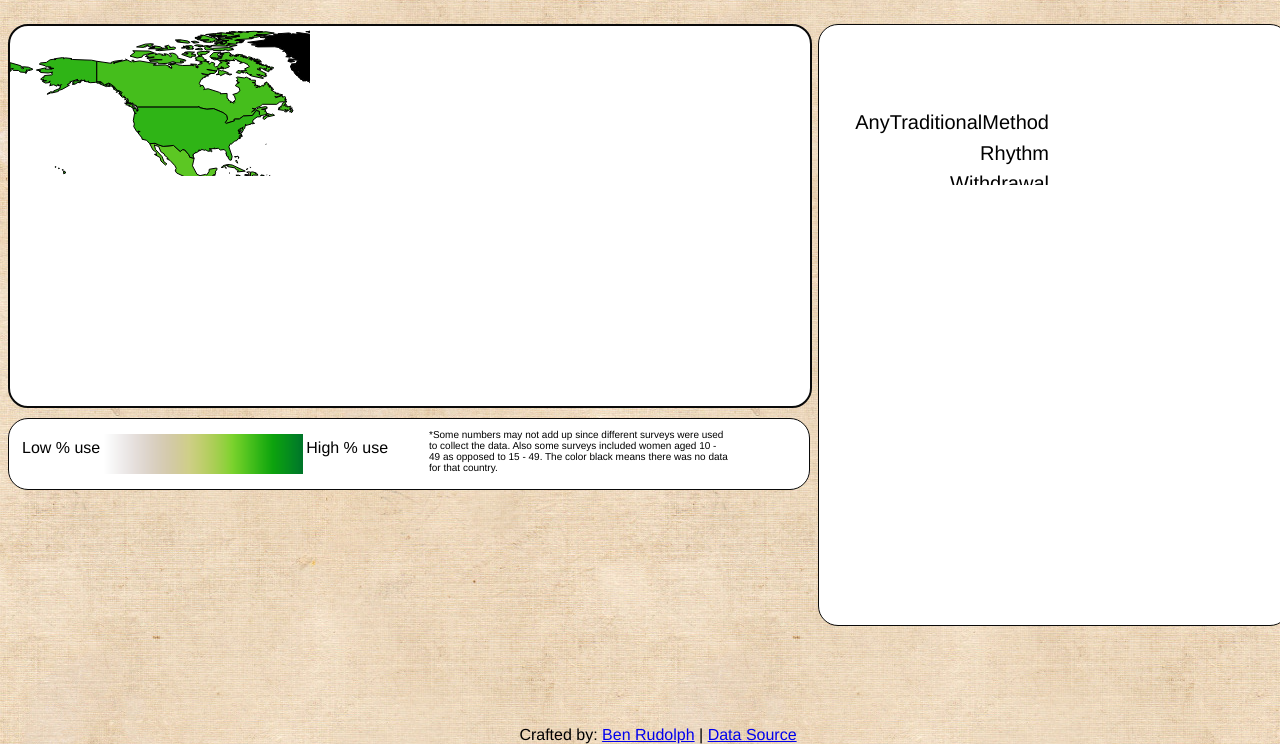
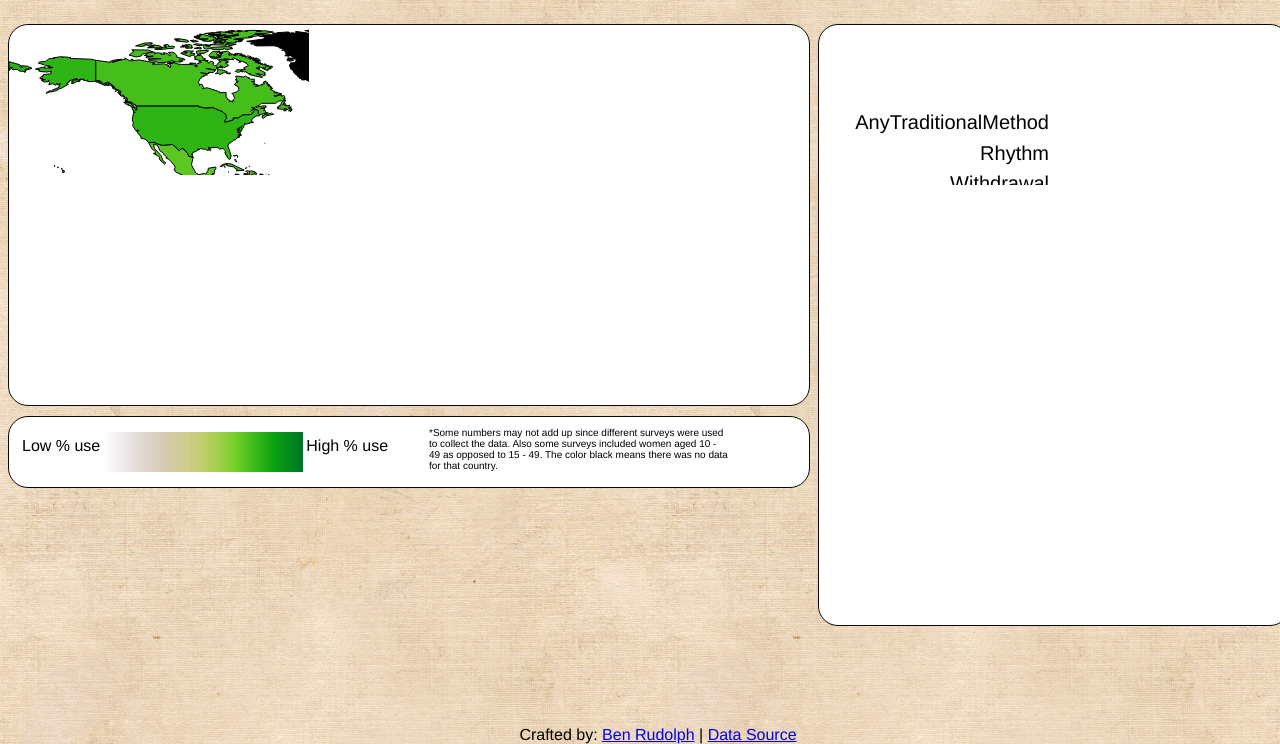
Before and after one commit to benrudolph/contraceptive_vis, a plain HTML site: page public/index.html in a window 1280 px wide. Shown: the part 75-819 px from the top of the page. Drawn offline with Linux system fonts and the light colour scheme.

Commit message:
Got rid of 2px border

```diff
--- a/public/css/style.css
+++ b/public/css/style.css
@@ -2,7 +2,7 @@
   width: 800px;
   height: 380px;
   float: left;
-  border: 2px rgb(10, 10, 10) solid;
+  border: 1px rgb(10, 10, 10) solid;
   border-radius: 20px;
   background-color: white;
 }
```
